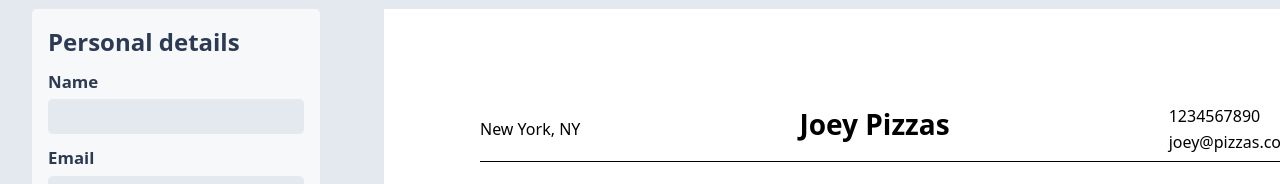
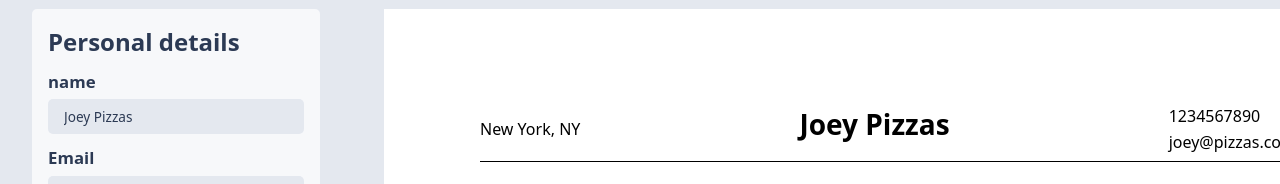
Before and after one commit to joeypizzas/resume-app, a React (Vite) app: page / in a window 1280 px wide. Shown: the part 120-304 px from the top of the page. Built offline with nearby package versions, Linux system fonts and the light colour scheme.

Commit message:
Added name personal details state

```diff
--- a/src/components/ResumeBuilder/ResumeBuilder.jsx
+++ b/src/components/ResumeBuilder/ResumeBuilder.jsx
@@ -9,11 +9,26 @@ import { DescriptionField } from "../DescriptionField/DescriptionField.jsx";
 import { ButtonContainer } from "../ButtonContainer/ButtonContainer.jsx";
 import { ResumeBuilderButton } from "../ResumeBuilderButton/ResumeBuilderButton.jsx";
 
-export function ResumeBuilder() {
+export function ResumeBuilder({
+  resumeData,
+  onUpdatePersonal,
+  onUpdateEducation,
+  onUpdateExperience,
+  onUpdateSkill,
+}) {
   return (
     <div className="resume-builder">
       <ResumeBuilderForm header="Personal details">
-        <FormField fieldHeader="Name" initialInput="Joey Pizzas"></FormField>
+        <FormField
+          fieldHeader={Object.keys(resumeData.personal)[0]}
+          value={resumeData.personal.name}
+          onChange={(e) =>
+            onUpdatePersonal(
+              Object.keys(resumeData.personal)[0],
+              e.target.value,
+            )
+          }
+        ></FormField>
         <FormField
           fieldHeader="Email"
           initialInput="joey@pizzas.com"
```
